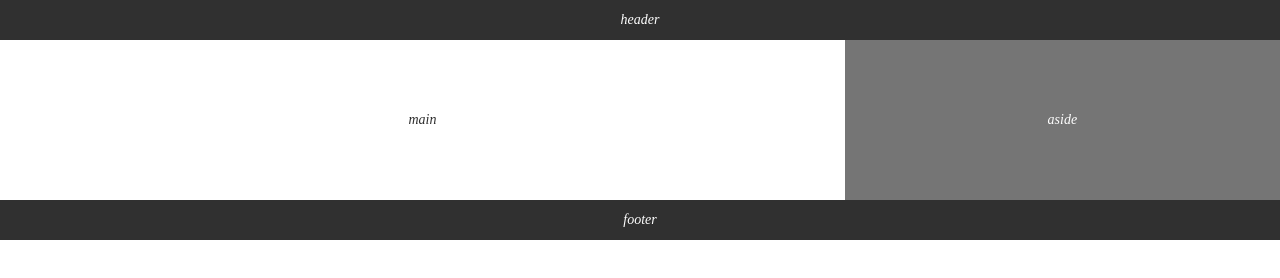
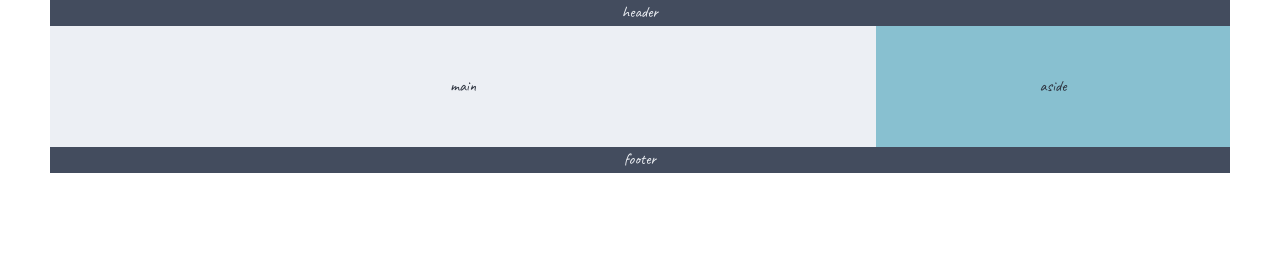
Before and after one commit to pixelius/flexbox-layout, a plain HTML site: page sidebar-layout/index.html in a window 1280 px wide. Drawn offline with Linux system fonts and the light colour scheme.

Commit message:
BEM Naming convention update

```diff
--- a/sidebar-layout/css/styles.scss
+++ b/sidebar-layout/css/styles.scss
@@ -2,49 +2,52 @@
 @import "partial/settings";
 
 /* Styles.scss */
-.wrapper {
-    display: flex;
-    flex-wrap: wrap;
-    flex-direction: column;
-    text-align: center;
+.o-page {
+    font-family: 'myfont';
+    line-height: 1.6;
+    &__inner {
+        display: flex;
+        flex-wrap: wrap;
+        flex-direction: column;
+        max-width: 1180px;
+        margin: auto;
+        color: map-get($nord, nord0);
+        text-align: center;
+    }
 }
 
-header,
-footer {
-    padding: .75rem 0;
-    background-color: map-get($base, darkgrey);
+.header,
+.footer {
+    color: map-get($nord, nord6);
+    background-color: map-get($nord, nord2);
 }
 
-main {
+.main {
     padding: 3rem 0;
-    color: map-get($base, darkgrey);
+    background-color: map-get($nord, nord6);
 }
 
-aside {
+.aside {
     padding: 1.5rem 0;
-    background-color: map-get($base, grey);
+    background-color: map-get($nord, nord8);
 }
 
 @media all and (min-width: 60em) {
-    .wrapper {
+    .o-page__inner {
         flex-direction: row;
     }
 
-    header,
-    footer {
+    .header,
+    .footer {
         flex-basis: 100%;
     }
 
-    main {
-        flex-basis: 66%;
+    .main {
+        flex-basis: 70%;
     }
 
-    aside {
-        flex-basis: 34%;
-    }
-
-    main,
-    aside {
-        padding: 4.5rem 0;
+    .aside {
+        flex-basis: 30%;
+        padding: 3rem 0;
     }
 }
--- a/sidebar-layout/index.html
+++ b/sidebar-layout/index.html
@@ -1,6 +1,6 @@
 <!DOCTYPE html>
 
-<html>
+<html lang="es">
 <head>
     <meta charset="utf-8">
     <!-- to choose what version of Internet Explorer the page should be rendered as -->
@@ -8,17 +8,25 @@
     <!-- how to control the page's dimensions and scaling -->
     <meta name="viewport" content="width=device-width, initial-scale=1">
 
-    <title>sidebar layout</title>
+    <title>flex sidebar layout</title>
+    <meta name="description" content="por definir">
+    <meta name="author" content="por definir">
+
+    <link rel="preload" href="fonts/myfont.woff2" as="font" type="font/woff2" crossorigin="anonymous">
+
+    <link rel="preload" href="css/styles.css" as="style">
     <link rel="stylesheet" href="css/styles.css">
 </head>
 
-<body>
+<body class="o-page">
 
-    <div class="wrapper">
-        <header>header</header>
-        <main>main</main>
-        <aside>aside</aside>
-        <footer>footer</footer>
+    <div class="o-page__inner">
+
+        <header class="header">header</header>
+        <main class="main">main</main>
+        <aside class="aside">aside</aside>
+        <footer class="footer">footer</footer>
+
     </div>
 
 </body>
```
Also changed, not shown: sidebar-layout/css/styles.css, 1 other file.
